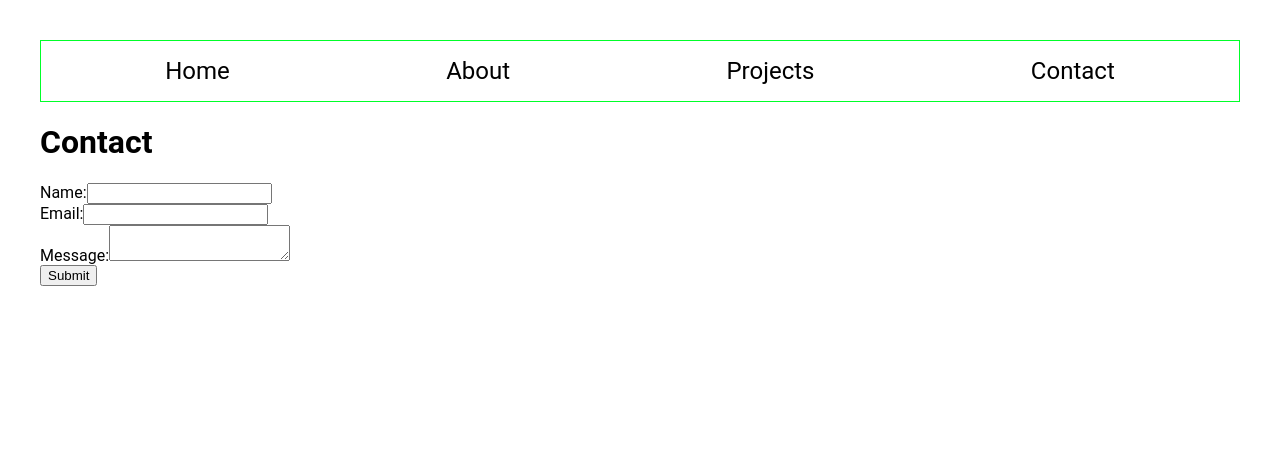
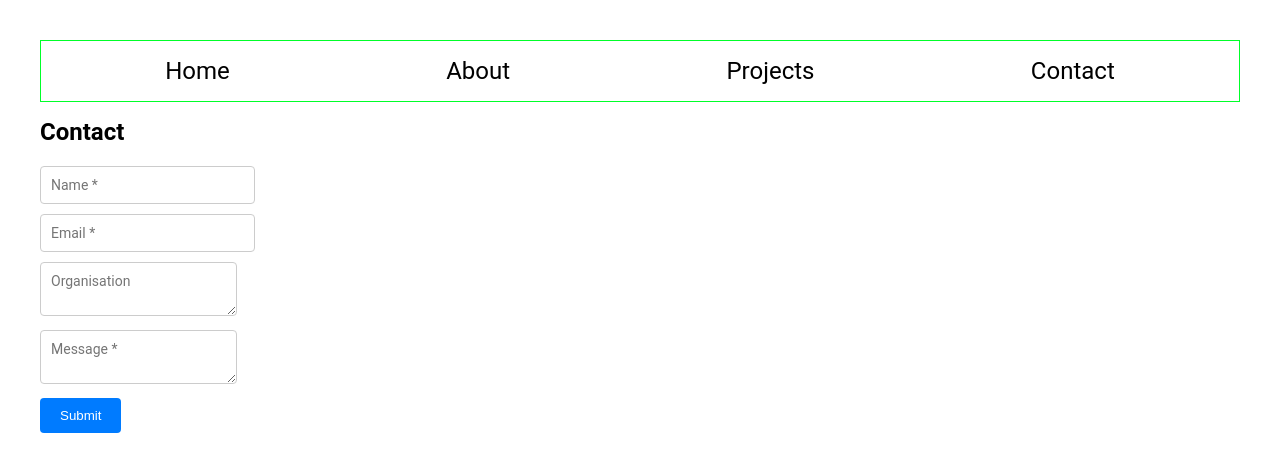
Before and after one commit to C-Dog346/Portfolio, a Vue app in the folder Personal Portfolio/: page /contact in a window 1280 px wide. Shown: the top 472 px of the page. Built offline with nearby package versions, Linux system fonts and the light colour scheme.

Commit message:
made the contact page look slightly nicer

```diff
--- a/Personal Portfolio/src/views/ContactView.vue
+++ b/Personal Portfolio/src/views/ContactView.vue
@@ -3,18 +3,20 @@
 		<h1>Contact</h1>
 		<form @submit="submitForm">
 			<div>
-				<label for="name">Name:</label>
-				<input type="text" id="name" vo-model="name" required>
+				<div>
+					<input type="text" id="name" v-model="name" placeholder="Name *" required>
+				</div>
+				<div>
+					<input type="email" id="email" v-model="email" placeholder="Email *" required>
+				</div>
+				<div>
+					<textarea id="message" v-model="Organisation" placeholder="Organisation"></textarea>
+				</div>
+				<div>
+					<textarea id="message" v-model="message" placeholder="Message *" required></textarea>
+				</div>
+				<button type="submit">Submit</button>
 			</div>
-			<div>
-				<label for="email">Email:</label>
-				<input type="email" id="email" v-model="email" required>
-			</div>
-			<div>
-				<label for="message">Message:</label>
-				<textarea id="message" v-model="message" required></textarea>
-			</div>
-			<button type="submit">Submit</button>
 		</form>
 	</div>
 </template>
@@ -23,5 +25,48 @@
 </script>
 
 <style scoped>
-/* Add your custom styles here */
+h1 {
+	font-size: 24px;
+	margin-bottom: 20px;
+}
+
+form {
+	display: flex;
+	flex-direction: column;
+	margin: 0 auto;
+}
+
+label {
+	font-weight: bold;
+	margin-bottom: 5px;
+}
+
+input,
+textarea {
+	padding: 10px;
+	margin-bottom: 10px;
+	border: 1px solid #ccc;
+	border-radius: 4px;
+	font-family: 'Roboto', sans-serif;
+	font-size: 14px;
+}
+
+button {
+	padding: 10px 20px;
+	background-color: #007bff;
+	color: #fff;
+	border: none;
+	border-radius: 4px;
+	cursor: pointer;
+	max-width: 400px;
+}
+
+button:hover {
+	background-color: #0056b3;
+}
+
+button:disabled {
+	background-color: #ccc;
+	cursor: not-allowed;
+}
 </style>
```
